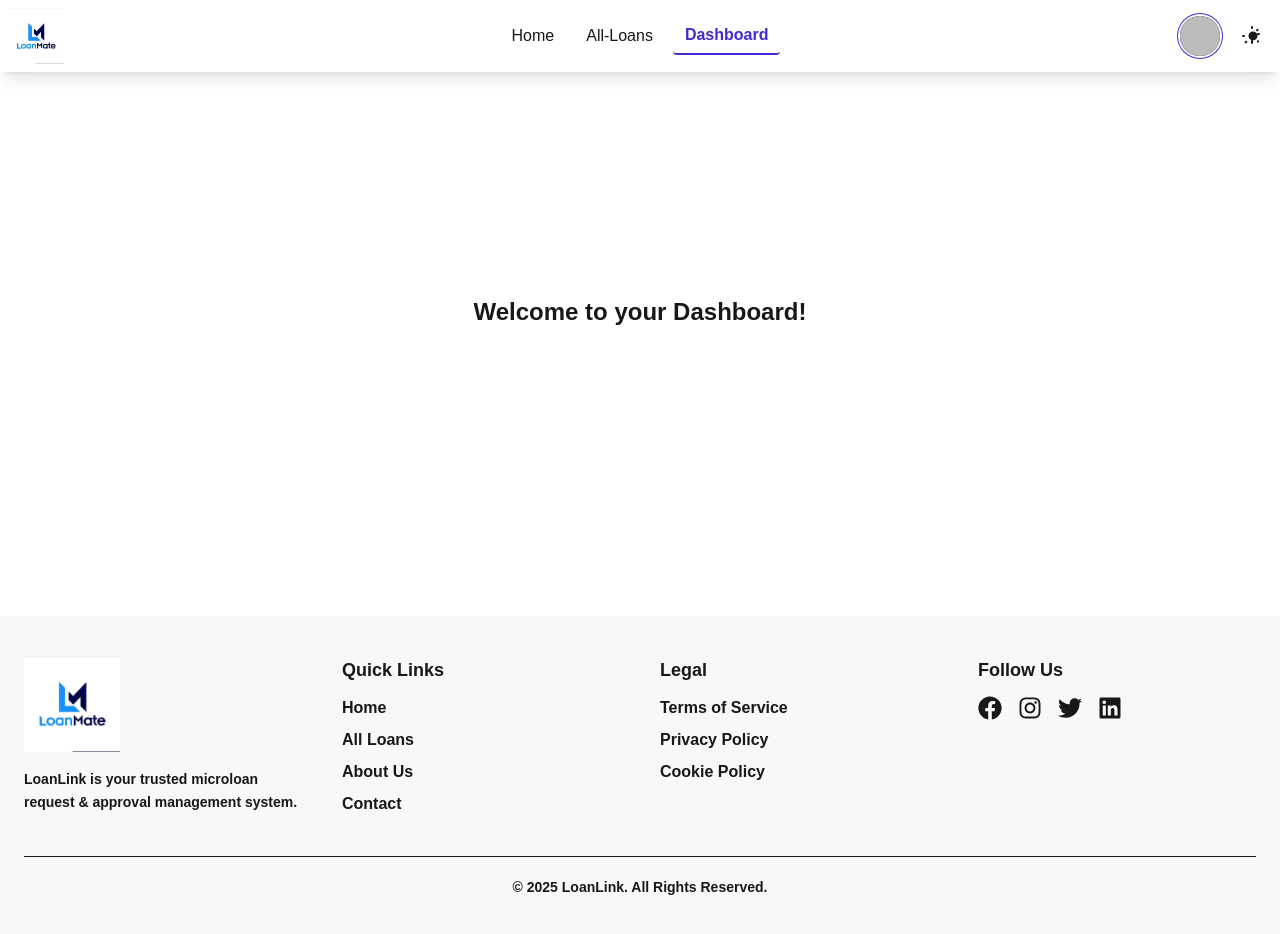
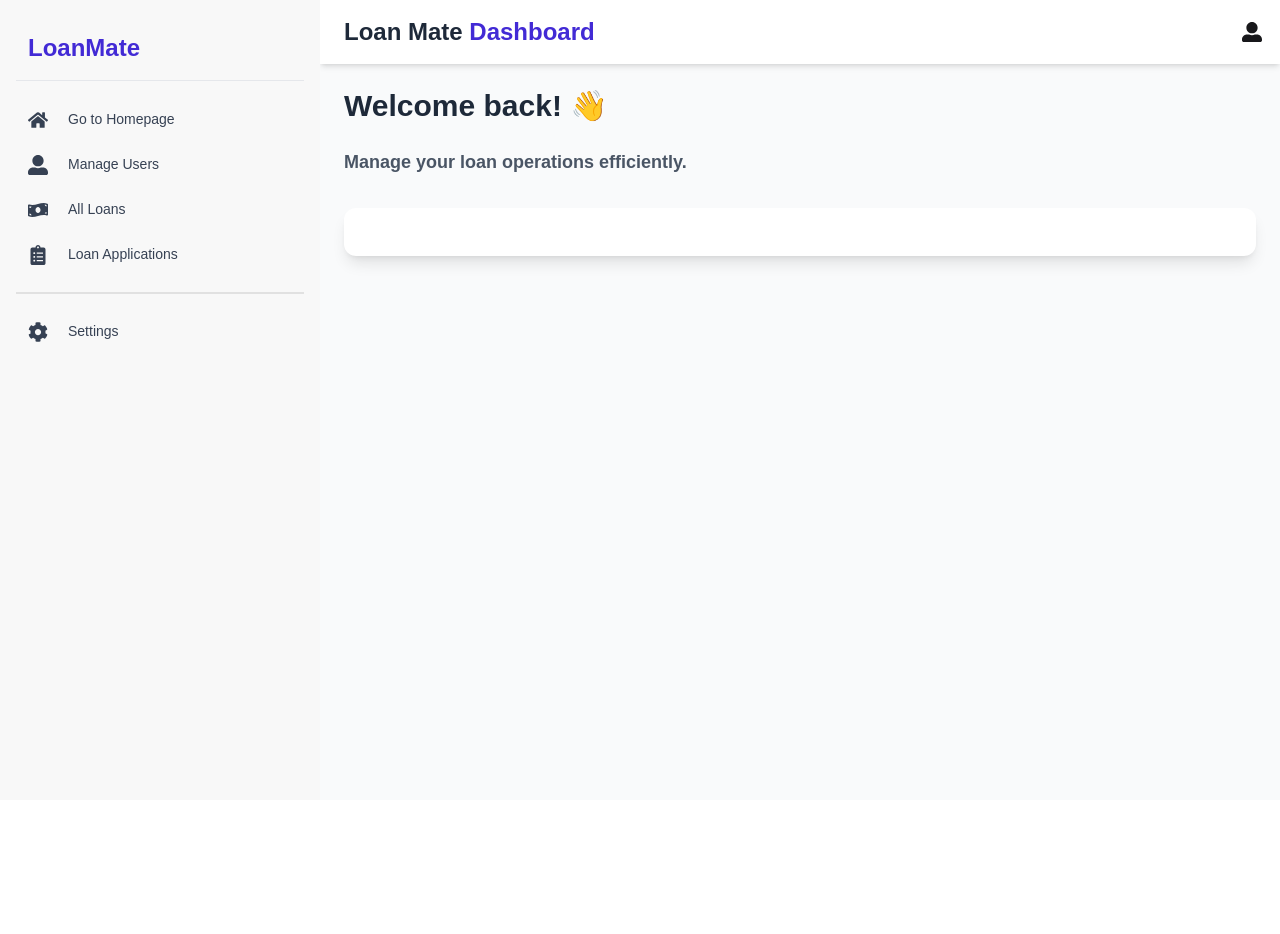
Before and after one commit to sohidul8305/Assignment-11, a React (Vite) app: page /dashboard in a window 1280 px wide. Shown: the top 934 px of the page. After the commit the page ends 800 px from the top, so only its background shows below. Built offline with nearby package versions, Linux system fonts and the light colour scheme; no server answers; sample sign-in values are in the browser's storage.

Commit message:
added user dashboard

```diff
--- a/package.json
+++ b/package.json
@@ -10,6 +10,7 @@
     "preview": "vite preview"
   },
   "dependencies": {
+    "@react-icons/all-files": "^4.1.0",
     "@tailwindcss/vite": "^4.1.17",
     "@tanstack/react-query": "^5.90.12",
     "axios": "^1.13.2",
--- a/src/page/Home/Allloans/Allloans.jsx
+++ b/src/page/Home/Allloans/Allloans.jsx
@@ -1,15 +1,15 @@
-// src/page/Home/Allloans/Allloans.jsx
 import React from "react";
 import { useQuery } from "@tanstack/react-query";
 import axios from "axios";
+import { Link } from "react-router";
 
 const fetchLoans = async () => {
-  const res = await axios.get("http://localhost:4000/loans"); // সব লোন fetch
+  const res = await axios.get("http://localhost:4000/loans"); // সব loans fetch
   return res.data;
 };
 
 const Allloans = () => {
-  const { data: loans, isLoading, isError } = useQuery({
+  const { data: loans = [], isLoading, isError } = useQuery({
     queryKey: ["loans"],
     queryFn: fetchLoans,
   });
@@ -17,8 +17,7 @@
   if (isLoading) return <div className="text-center mt-10">Loading loans...</div>;
   if (isError) return <div className="text-center mt-10 text-red-500">Error fetching loans!</div>;
 
-  // শুধু প্রথম 12 টা লোন দেখাবে
-  const loansToShow = loans.slice(0, 12);
+  const loansToShow = loans.slice(0, 12); // প্রথম 12 loans
 
   return (
     <div className="container mx-auto p-6">
@@ -45,9 +44,11 @@
               <p className="text-gray-600 mb-2">
                 <span className="font-semibold">Max Limit:</span> ৳{loan.maxLimit}
               </p>
-              <button className="w-full bg-blue-600 text-white py-2 rounded-md hover:bg-blue-700 transition-colors">
-                View Details
-              </button>
+             <Link to={`/loan-details/${loan._id}`} state={{ loan }}>
+  <button className="w-full bg-blue-600 text-white py-2 rounded-md hover:bg-blue-700 transition-colors">
+    View Details
+  </button>
+</Link>
             </div>
           </div>
         ))}
--- /dev/null
+++ b/src/page/Home/Dashboard/AllLoan/Allloan.jsx
@@ -0,0 +1,11 @@
+import React from 'react';
+
+const Allloan = () => {
+    return (
+        <div>
+            <h3>All loan page </h3>
+        </div>
+    );
+};
+
+export default Allloan;
--- /dev/null
+++ b/src/page/Home/Dashboard/Dashboard.jsx
@@ -0,0 +1,131 @@
+import React from 'react';
+import { FaUserAlt, FaHome, FaClipboardList, FaMoneyBillWave, FaCog } from 'react-icons/fa';
+import { NavLink, Outlet, Link } from 'react-router-dom'; // Use 'react-router-dom' for NavLink/Link in modern React Router
+
+const Dashboard = () => {
+    // Define the sidebar links here for cleaner JSX
+    const dashboardLinks = (
+        <>
+            {/* NavLink for 'Manage User' */}
+                {/* General Links */}
+                    <li>
+                        <Link to="/" className="flex items-center p-3 rounded-lg hover:bg-gray-100 text-gray-700 transition-colors duration-200">
+                            <FaHome className="w-5 h-5 mr-3" />
+                            <span className="font-medium">Go to Homepage</span>
+                        </Link>
+                    </li>
+            <li>
+                <NavLink
+                    to="/dashboard/MangeUsers"
+                    className={({ isActive }) =>
+                        `flex items-center p-3 rounded-lg transition-colors duration-200 ${
+                            isActive ? 'bg-primary text-white' : 'hover:bg-gray-100 text-gray-700'
+                        }`
+                    }
+                >
+
+                    <FaUserAlt className="w-5 h-5 mr-3" />
+                    <span className="font-medium">Manage Users</span>
+                </NavLink>
+            </li>
+
+            {/* NavLink for 'All Loan' */}
+            <li>
+                <NavLink
+                    to="/dashboard/Allloan"
+                    className={({ isActive }) =>
+                        `flex items-center p-3 rounded-lg transition-colors duration-200 ${
+                            isActive ? 'bg-primary text-white' : 'hover:bg-gray-100 text-gray-700'
+                        }`
+                    }
+                >
+                    <FaMoneyBillWave className="w-5 h-5 mr-3" />
+                    <span className="font-medium">All Loans</span>
+                </NavLink>
+            </li>
+
+            {/* NavLink for 'Loan Application' */}
+            <li>
+                <NavLink
+                    to="/dashboard/loanapplication"
+                    className={({ isActive }) =>
+                        `flex items-center p-3 rounded-lg transition-colors duration-200 ${
+                            isActive ? 'bg-primary text-white' : 'hover:bg-gray-100 text-gray-700'
+                        }`
+                    }
+                >
+                    <FaClipboardList className="w-5 h-5 mr-3" />
+                    <span className="font-medium">Loan Applications</span>
+                </NavLink>
+            </li>
+        </>
+    );
+
+    return (
+        // The main drawer container from your original code
+        <div className="drawer lg:drawer-open">
+            <input id="my-drawer-4" type="checkbox" className="drawer-toggle" />
+
+            {/* --- Main Content Area --- */}
+            <div className="drawer-content flex flex-col min-h-screen bg-gray-50">
+                {/* Navbar (Top Bar) */}
+                <nav className="navbar w-full bg-white shadow-md sticky top-0 z-10">
+                    <div className="flex-none lg:hidden">
+                        <label htmlFor="my-drawer-4" aria-label="open sidebar" className="btn btn-square btn-ghost">
+                            {/* Hamburger Icon */}
+                            <svg xmlns="http://www.w3.org/2000/svg" fill="none" viewBox="0 0 24 24" className="inline-block w-6 h-6 stroke-current"><path strokeLinecap="round" strokeLinejoin="round" strokeWidth="2" d="M4 6h16M4 12h16M4 18h16"></path></svg>
+                        </label>
+                    </div>
+                    <div className="flex-1 px-4 text-2xl font-semibold text-gray-800">
+                        Loan Mate <span className="text-primary">Dashboard</span>
+                    </div>
+                    <div className="flex-none">
+                        <button className="btn btn-ghost btn-circle">
+                            <FaUserAlt className="w-5 h-5" />
+                        </button>
+                    </div>
+                </nav>
+
+                {/* Page Content */}
+                <div className="p-6 flex-grow">
+                    <h1 className="text-3xl font-bold text-gray-800 mb-6">Welcome back! 👋</h1>
+                    <p className="text-lg text-gray-600 mb-8">Manage your loan operations efficiently.</p>
+
+                    {/* Placeholder for Routed Content */}
+                    <div className="bg-white p-6 rounded-xl shadow-lg">
+                        <Outlet />
+                    </div>
+                </div>
+            </div>
+
+            {/* --- Sidebar Area (Drawer) --- */}
+            <div className="drawer-side z-20">
+                <label htmlFor="my-drawer-4" aria-label="close sidebar" className="drawer-overlay"></label>
+
+                <ul className="menu p-4 w-80 min-h-full bg-base-200 text-base-content shadow-xl">
+                    {/* Sidebar Header/Logo */}
+                    <li className="py-4 px-3 text-2xl font-extrabold text-primary border-b border-gray-200 mb-4">
+                        LoanMate
+                    </li>
+
+                    {/* Main Links */}
+                    {dashboardLinks}
+
+                    {/* Separator */}
+                    <div className="divider my-2"></div>
+
+
+
+                    <li>
+                        <button className="flex items-center p-3 rounded-lg hover:bg-gray-100 text-gray-700 transition-colors duration-200">
+                            <FaCog className="w-5 h-5 mr-3" />
+                            <span className="font-medium">Settings</span>
+                        </button>
+                    </li>
+                </ul>
+            </div>
+        </div>
+    );
+};
+
+export default Dashboard;
--- /dev/null
+++ b/src/page/Home/Dashboard/Loan Applications/Loanapplication.jsx
@@ -0,0 +1,11 @@
+import React from 'react';
+
+const Loanapplication = () => {
+    return (
+        <div>
+            <h2>This is loan application</h2>
+        </div>
+    );
+};
+
+export default Loanapplication;
--- /dev/null
+++ b/src/page/Home/Dashboard/User/ManageUsers.jsx
@@ -0,0 +1,11 @@
+import React from 'react';
+
+const ManageUsers = () => {
+    return (
+        <div>
+     <h2>Manage User </h2>
+        </div>
+    );
+};
+
+export default ManageUsers;
--- a/src/router/ProvateRoutes.jsx
+++ b/src/router/PrivateRoutes.jsx
@@ -10,7 +10,7 @@
     if (loading) {
         return (
             <div>
-                <span className="loading loading-dots loading-xl justify-items-center"></span>
+                  <span className="loading loading-bars loading-lg text-primary"></span>
             </div>
         );
     }
--- a/src/router/router.jsx
+++ b/src/router/router.jsx
@@ -1,44 +1,54 @@
 // router.jsx
 import React from "react";
 import { createBrowserRouter } from "react-router-dom";
+
 import RootLayouts from "../Layout/RootLayouts";
 import Home from "../page/Home/Home";
-import Allloans from "../page/Home/Allloans/Allloans";
 import AboutUs from "../page/Home/Aboutus/AboutUs";
 import Contact from "../page/Home/Contact/Contact";
 import Login from "../components/Login";
 import Register from "../components/Register";
 import Applyloan from "../components/Applyloan/Applyloan";
 import Loandetails from "../components/Loandetails/Loandetails";
+import PrivateRoutes from "./PrivateRoutes";
+import Allloans from "../page/Home/Allloans/Allloans";
+import Dashboard from "../page/Home/Dashboard/Dashboard";
+import ManageUsers from "../page/Home/Dashboard/User/ManageUsers";
+import Allloan from "../page/Home/Dashboard/AllLoan/Allloan";
+import Loanapplication from "../page/Home/Dashboard/Loan Applications/Loanapplication";
 
 
-// Dummy Dashboard Component
-const Dashboard = () => (
-  <div className="p-10 text-center text-2xl font-bold min-h-[60vh] flex items-center justify-center bg-base-100">
-    Welcome to your Dashboard!
-  </div>
-);
-
-// Wrap all routes with AuthProvider
 export const router = createBrowserRouter([
   {
     path: "/",
-    element: (
-
-        <RootLayouts />
-
-    ),
+    element: <RootLayouts />,
     children: [
       { index: true, element: <Home /> },
       { path: "all-loans", element: <Allloans /> },
       { path: "about-us", element: <AboutUs /> },
       { path: "contact", element: <Contact /> },
-      { path: "dashboard", element: <Dashboard /> },
       { path: "login", element: <Login /> },
       { path: "register", element: <Register /> },
       { path: "loan-application-form", element: <Applyloan /> },
-      { path: "loan-details", element: <Loandetails /> },
-
+      { path: "loan-details/:id", element: <Loandetails /> },
     ],
   },
+   {
+    path: "dashboard",
+    element: <PrivateRoutes><Dashboard></Dashboard></PrivateRoutes>,
+    children: [
+      {
+       path: 'MangeUsers',
+       Component: ManageUsers,
+      },
+      {
+       path: 'Allloan',
+       Component: Allloan,
+      },
+      {
+       path: 'loanapplication',
+       Component: Loanapplication,
+      }
+    ]
+   }
 ]);
```
Also changed, not shown: src/components/Available/Available.jsx (+10 -17 lines), src/components/Loandetails/Loandetails.jsx (+45 -7 lines), 1 other file (tests, documents, lock files or other folders).
